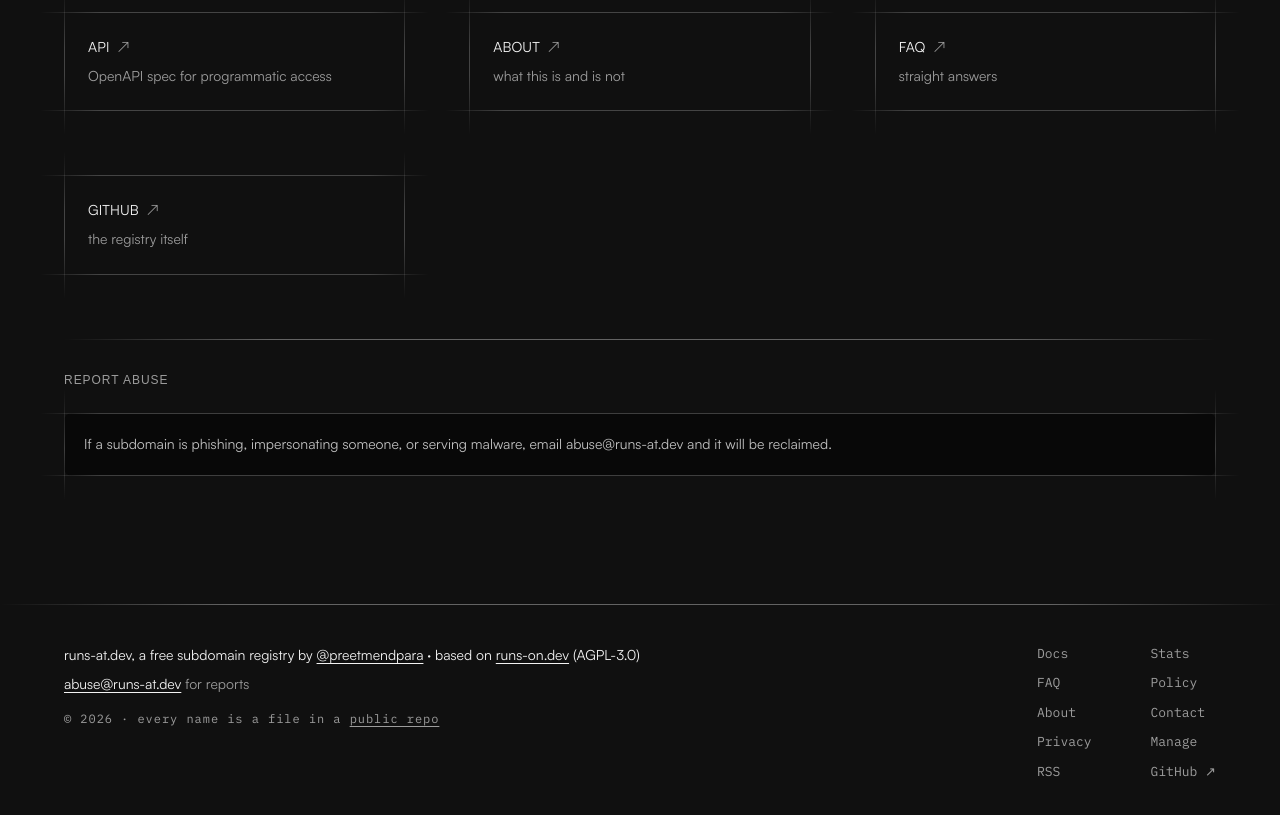
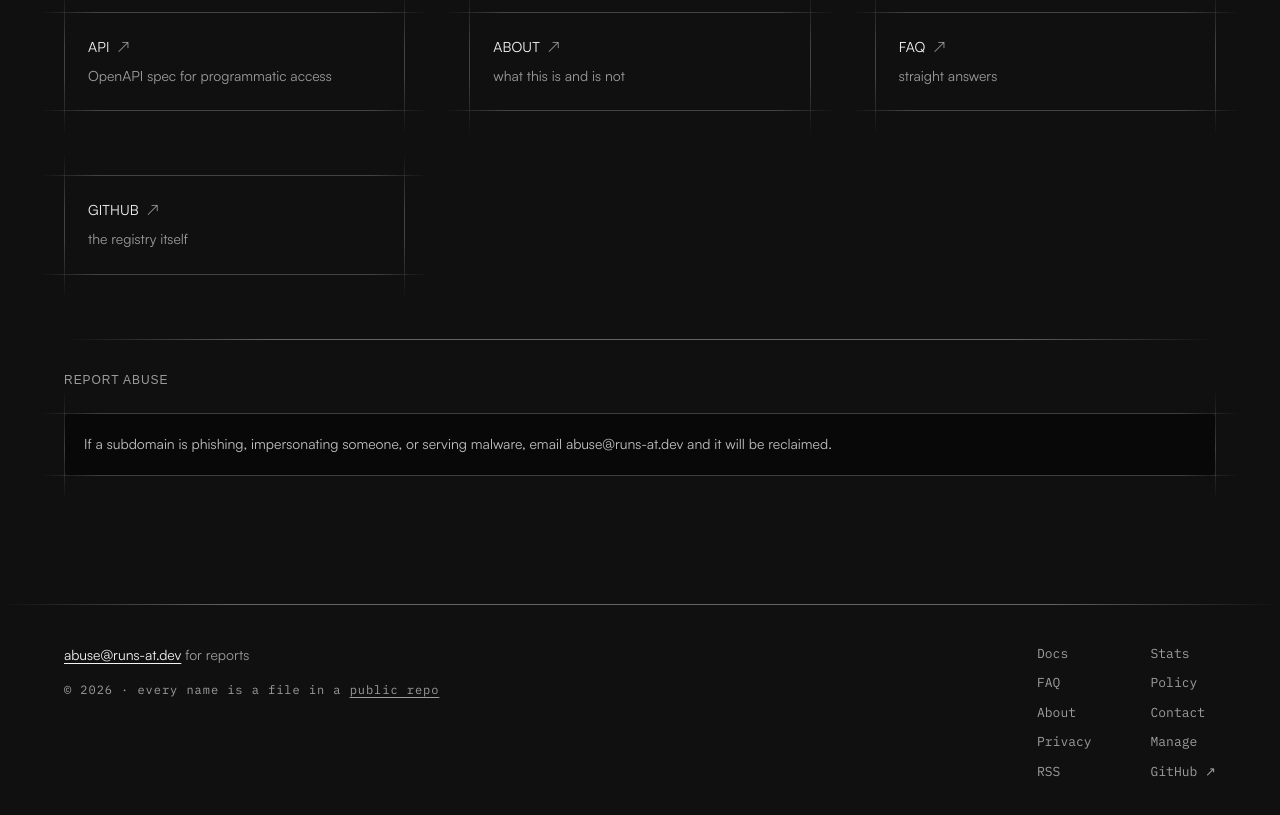
Before and after one commit to preetmendpara/runs-at.dev, a Next.js app: page / in a window 1280 px wide. Shown: the part 2303-3118 px from the top of the page. Built offline with nearby package versions, Linux system fonts and the light colour scheme; no server answers; a web font is replaced by a local one.

Commit message:
Remove the operator and upstream credit line from the footer
Upstream credit stays on the About page, in README and NOTICE, and
the footer keeps its link to the public source repo (AGPL section 13).

```diff
--- a/app/components/Footer.jsx
+++ b/app/components/Footer.jsx
@@ -25,17 +25,6 @@ export default async function Footer() {
         <div className="flex flex-col gap-10 sm:flex-row sm:items-start sm:justify-between">
           <div>
             <p className="text-[14px] text-(--color-ink)">
-              runs-at.dev, a free subdomain registry by{' '}
-              <a className="text-(--color-ink) underline" href="https://github.com/preetmendpara">
-                @preetmendpara
-              </a>
-              {' '}· based on{' '}
-              <a className="text-(--color-ink) underline" href="https://github.com/zordhalo/runs-on.dev">
-                runs-on.dev
-              </a>{' '}
-              (AGPL-3.0)
-            </p>
-            <p className="mt-2 text-[14px] text-(--color-ink)">
               <a className="text-(--color-ink) underline" href="mailto:abuse@runs-at.dev">
                 abuse@runs-at.dev
               </a>
```
